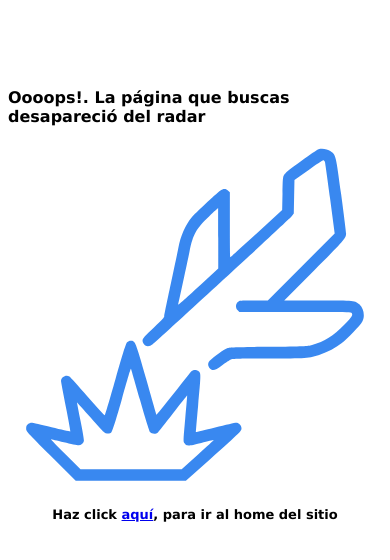
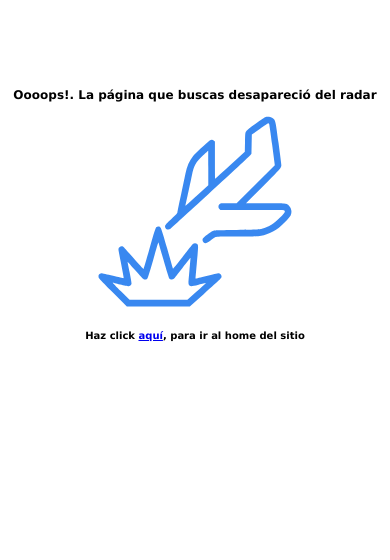
Before and after one commit to Ademostenes/Ademostenes, a plain HTML site: page 404.html in a window 390 px wide. Drawn offline with Linux system fonts and the light colour scheme.

Commit message:
Add files via upload

```diff
--- a/css/estilo404.css
+++ b/css/estilo404.css
@@ -1,7 +1,7 @@
 h1 {
     margin-top: 80px;
     font-family: Verdana, Geneva, Tahoma, sans-serif;
-    font-size: medium;
+    font-size: 20px;
     z-index: 2;
 }
 
@@ -25,3 +25,18 @@ h2 {
     justify-items: center;
     flex-direction: column;
 }
+
+@media screen and (max-width:700px) {
+
+    h1 {
+        font-size: 12px;
+    }
+
+    h2 {
+        font-size: 10px;
+    }
+
+    .imagen {
+        width: 200px;
+    }
+}
```
